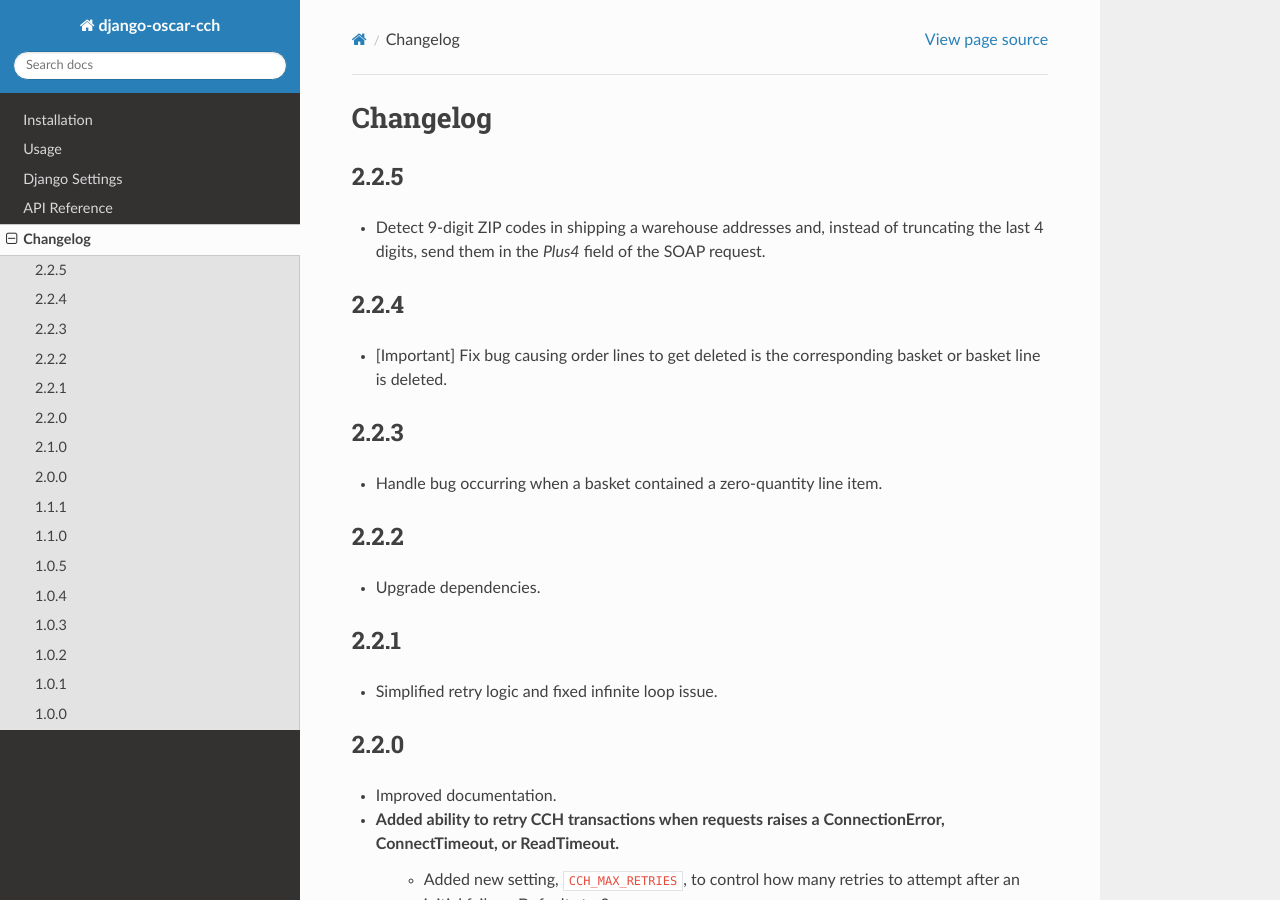
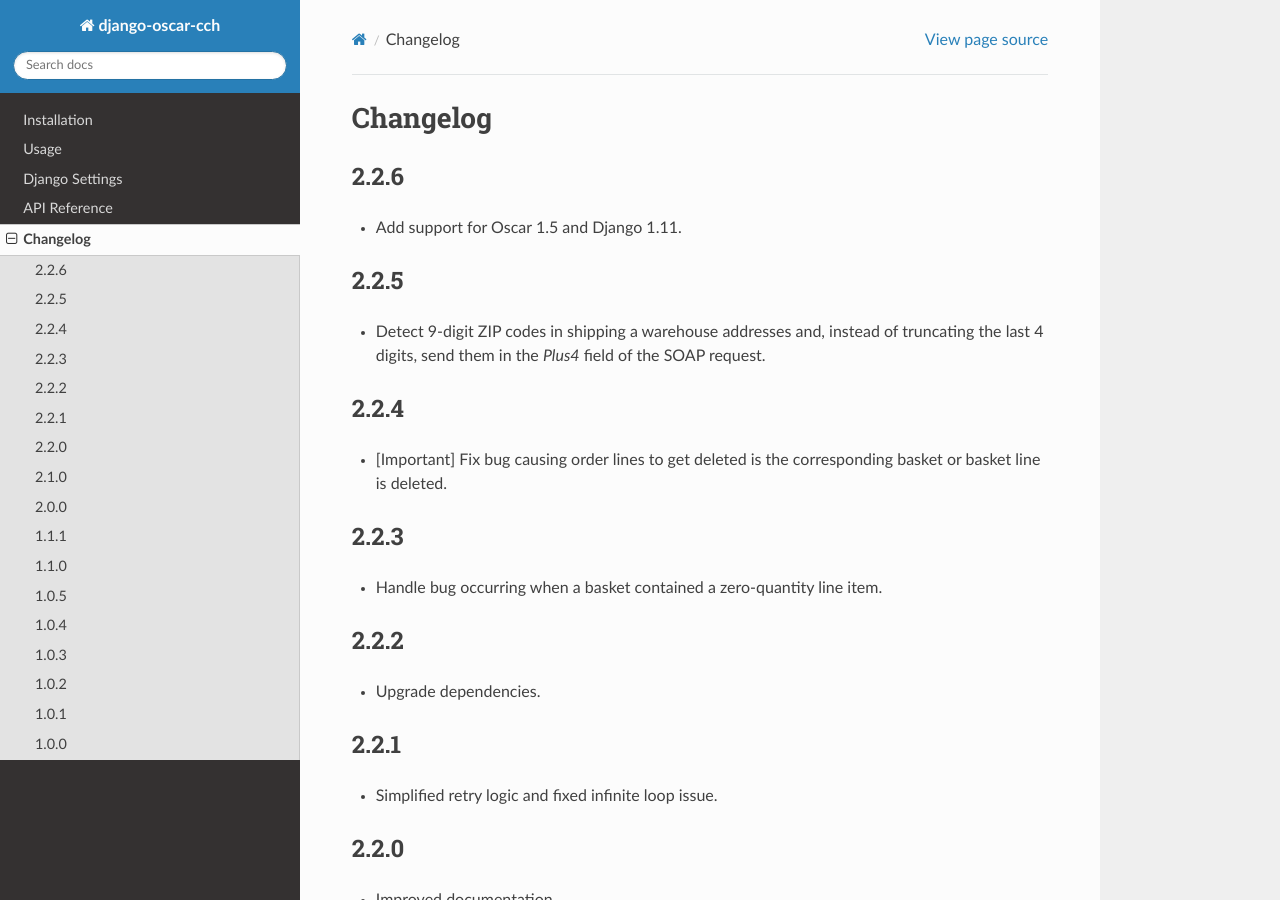
Before and after one commit to thelabnyc/django-oscar-cch, a Sphinx documentation site: the page built from docs/changes.rst, in a window 1280 px wide and 900 px high. Built offline with Sphinx 7.4.7 and the Read the Docs theme 2.0.0, drawn with Linux system fonts in a browser that asks for light colours; the version number could not be read and is left out.

Commit message:
Update changelog

```diff
--- a/docs/changes.rst
+++ b/docs/changes.rst
@@ -2,6 +2,10 @@
 
 Changelog
 =========
+
+2.2.6
+------------------
+- Add support for Oscar 1.5 and Django 1.11.
 
 2.2.5
 ------------------
```
